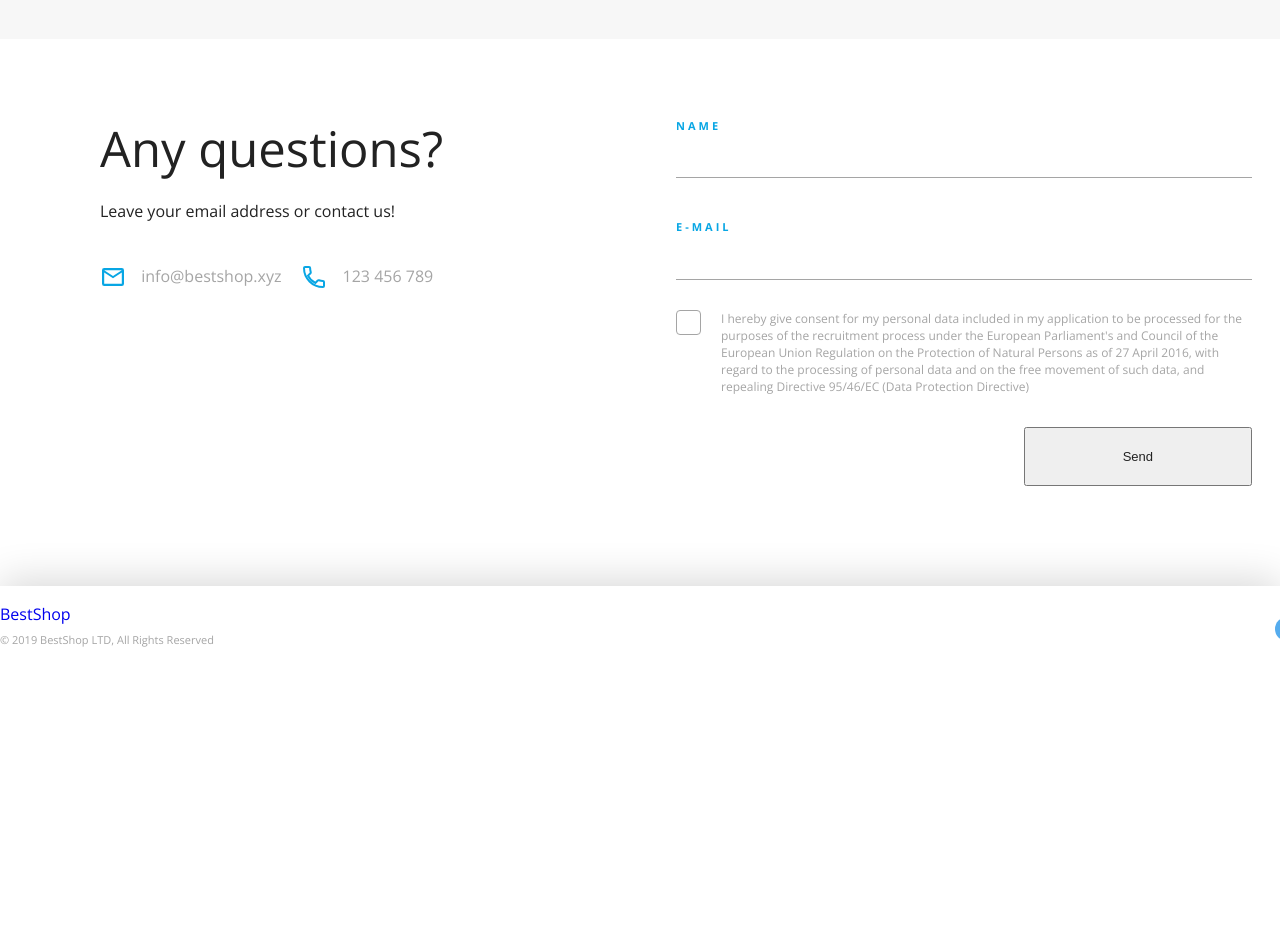
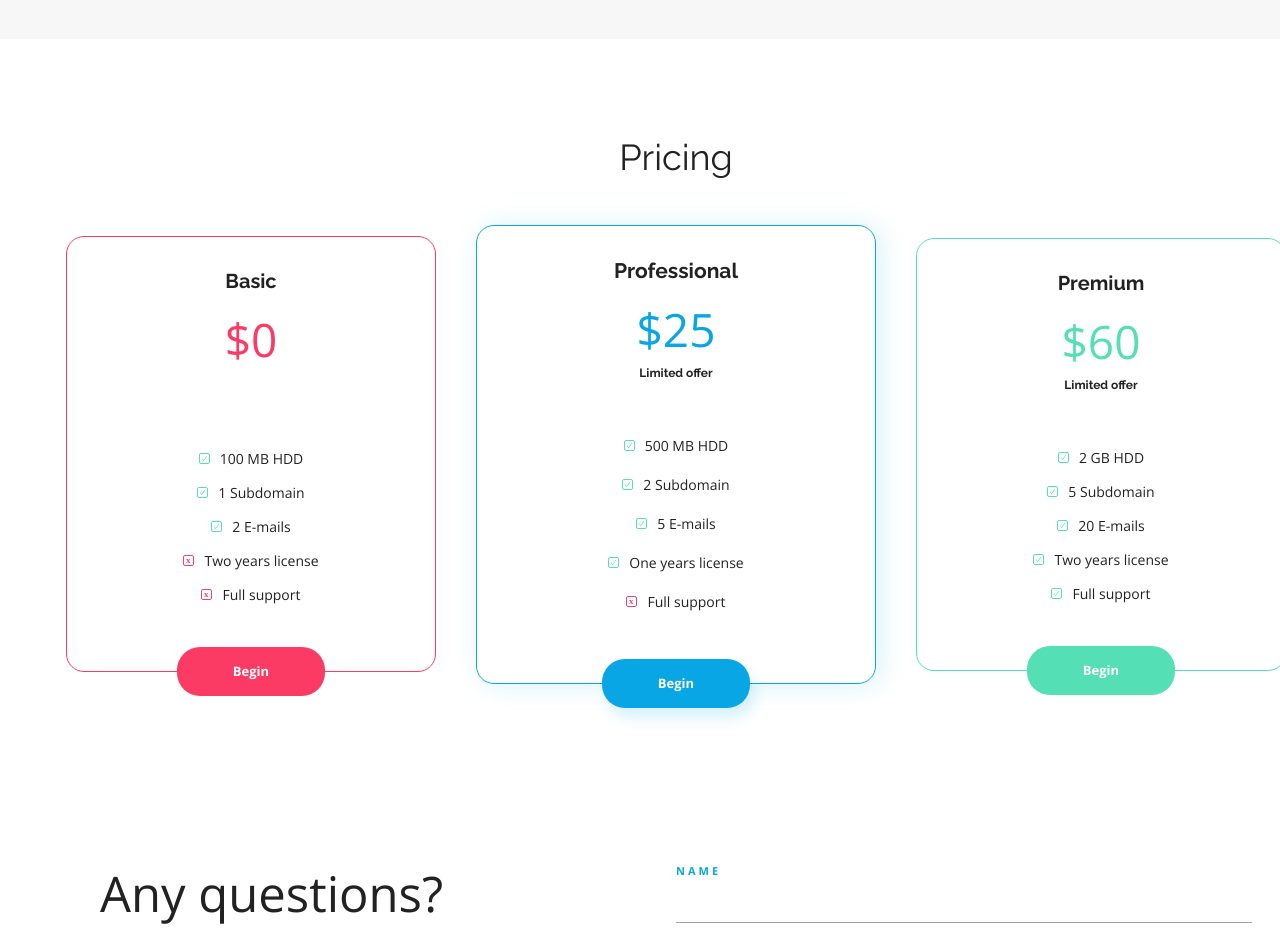
Before and after one commit to Veronika-Fialova/Bestshop, a plain HTML site: page index.html in a window 1280 px wide. Shown: the part 2600-3539 px from the top of the page. Before the commit the page ends 3272 px from the top, so only its background shows below. Drawn offline with nearby package versions, Linux system fonts and the light colour scheme.

Commit message:
Pricing done

```diff
--- a/index.html
+++ b/index.html
@@ -124,8 +124,60 @@
               </div>
 
             </div>
-          </section>
+        </section>
 
+        <section class="pricing container" id="prices">
+            <h2>Pricing</h2>
+            <div class="pricing__boxes">
+
+              <div class="pricing__box pricing__box--basic">
+                <div class="pricing__details">
+                  <div class="pricing__type">Basic</div>
+                  <div class="pricing__price">$0</div>
+                </div>
+                <ul class="pricing__items">
+                  <li class="pricing__item">100 MB HDD</li>
+                  <li class="pricing__item">1 Subdomain</li>
+                  <li class="pricing__item">2 E-mails</li>
+                  <li class="pricing__item pricing__item--not">Two years license</li>
+                  <li class="pricing__item pricing__item--not">Full support</li>
+                </ul>
+                <a href="#" class="btn">Begin</a>
+              </div>
+
+              <div class="pricing__box pricing__box--professional">
+                <div class="pricing__details">
+                  <div class="pricing__type">Professional</div>
+                  <div class="pricing__price">$25</div>
+                  <div class="pricing__limited">Limited offer</div>
+                </div>
+                <ul class="pricing__items">
+                  <li class="pricing__item">500 MB HDD</li>
+                  <li class="pricing__item">2 Subdomain</li>
+                  <li class="pricing__item">5 E-mails</li>
+                  <li class="pricing__item">One years license</li>
+                  <li class="pricing__item pricing__item--not">Full support</li>
+                </ul>
+                <a href="#" class="btn btn--primary">Begin</a>
+              </div>
+
+              <div class="pricing__box pricing__box--premium">
+                <div class="pricing__details">
+                  <div class="pricing__type">Premium</div>
+                  <div class="pricing__price">$60</div>
+                  <div class="pricing__limited">Limited offer</div>
+                </div>
+                <ul class="pricing__items">
+                  <li class="pricing__item">2 GB HDD</li>
+                  <li class="pricing__item">5 Subdomain</li>
+                  <li class="pricing__item">20 E-mails</li>
+                  <li class="pricing__item">Two years license</li>
+                  <li class="pricing__item">Full support</li>
+                </ul>
+                <a href="#" class="btn">Begin</a>
+              </div>
+            </div>
+        </section>
 
         <section class="contact container" id="contact">
 
--- a/style.css
+++ b/style.css
@@ -341,6 +341,138 @@ a {
 
 /* ---- Pricing ---- */
 
+.pricing {
+    margin: 100px auto;
+    display: flex;
+    flex-direction: column;
+    justify-content: center;
+    align-items: center;
+}
+
+.pricing__boxes {
+    display: flex;
+    align-items: center;
+    justify-content: center;
+    margin-top: 50px;
+}
+
+.pricing__box {
+    width: 370px;
+    border-radius: 18px;
+    display: flex;
+    flex-direction: column;
+    align-items: center;
+    border: 1px solid var(--accent-color);
+}
+
+.pricing h2 {
+    font-size: 2.25rem;
+    font-family: var(--font-raleway);
+}
+
+.pricing__details {
+    margin-top: 34px;
+    margin-bottom: 60px;
+    text-align: center;
+}
+
+.pricing__type {
+    font-size: 1.25rem;
+    font-family: var(--font-raleway);
+    font-weight: 700;
+}
+
+.pricing__price {
+    font-size: 2.875rem;
+    font-family: var(--font-open-sans);
+    font-weight: 300;
+    margin-top: 25px;
+    color: var(--accent-color);
+}
+
+.pricing__limited {
+    text-align: center;
+    margin-top: 15px;
+    font-size: 0.75rem;
+    font-family: var(--font-raleway);
+    font-weight: 700;
+}
+
+.pricing__items {
+    text-align: center;
+}
+
+.pricing__item {
+    font-size: 14px;
+    margin-bottom: 20px;
+}
+
+.pricing__item::before {
+    content: "";
+    width: 11px;
+    height: 11px;
+    display: inline-block;
+    margin-right: 10px;
+    background-image: url("../Bestshop/assets/Checkmark-2.svg");
+}
+
+.pricing__item--not::before {
+    background-image: url("../Bestshop/assets/Close.svg");
+}
+
+.pricing__box .btn {
+    position: relative;
+    bottom: -25px;
+    font-size: 0.8125rem;
+    background-color: var(--accent-color);
+    color: var(--color-white);
+    font-weight: bold;
+    border-radius: 23px;
+    border: none;
+    padding: 18px 56px;
+}
+
+.pricing__box--basic .btn {
+    background: var(--color-redish);
+    display: inline-block;
+}
+
+.pricing__box--professional .btn {
+    background: var(--color-primary);
+    box-shadow: #07ACE629 5px 10px 14px;
+}
+
+.pricing__box--premium .btn {
+    background: var(--color-green);
+}
+
+.pricing__box--basic {
+   --accent-color: var(--color-redish);
+}
+
+.pricing__box--basic .pricing__price {
+    margin-bottom: 30px;
+}
+
+.pricing__box--professional {
+    --accent-color: var(--color-primary);
+    width: 400px;
+    margin: 0 40px;
+    box-shadow: 5px 1px 27px var(--color-primary-shadow);
+}
+
+.pricing__box--professional .pricing__type {
+    font-size: 1.3125rem;
+}
+
+.pricing__box--professional .pricing__item {
+    margin-bottom: 25px;
+}
+
+.pricing__box--premium {
+    --accent-color: var(--color-green);
+}
+
 /* ---- Contact ---- */
 
 .contact {
```
